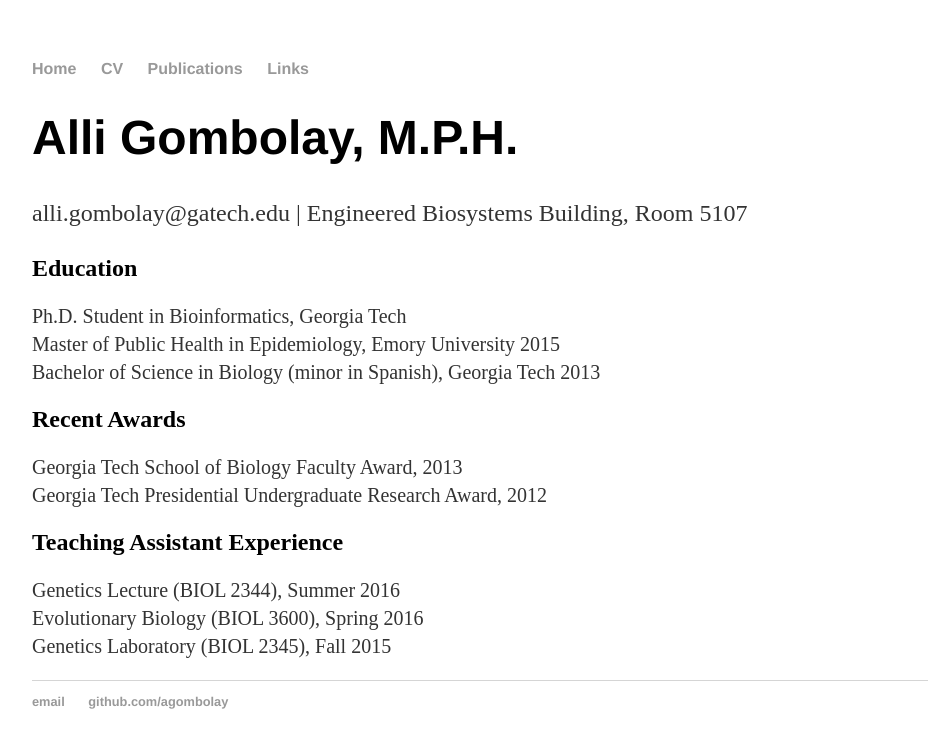
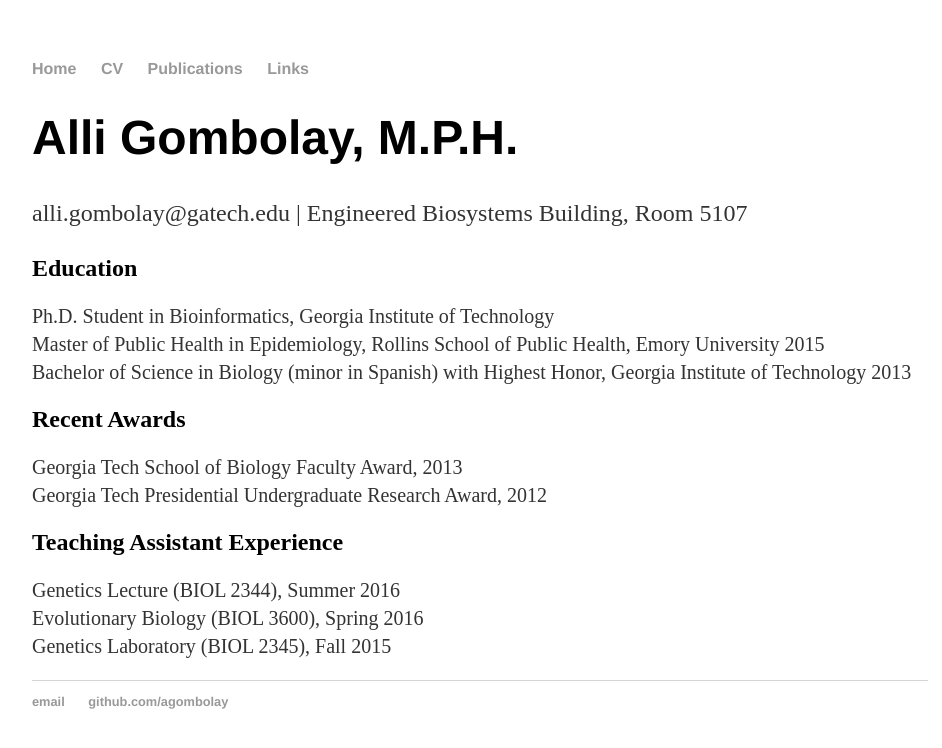
Before and after one commit to agombolay/agombolay.github.io, a Jekyll site: the page built from cv/index.html, in a window 1280 px wide. Shown: the top 748 px of the page, without its empty margins (160-1102 px from the left). Built offline with Jekyll 4.4.1, drawn with Linux system fonts in a browser that asks for light colours.

Commit message:
Update index.html

```diff
--- a/cv/index.html
+++ b/cv/index.html
@@ -8,9 +8,9 @@
 
 	<h2>Education</h2>
 	<p style="font-size:20px">
-	Ph.D. Student in Bioinformatics, Georgia Tech
-	<br>Master of Public Health in Epidemiology, Emory University 2015
-	<br>Bachelor of Science in Biology (minor in Spanish), Georgia Tech 2013</p>
+	Ph.D. Student in Bioinformatics, Georgia Institute of Technology
+	<br>Master of Public Health in Epidemiology, Rollins School of Public Health, Emory University 2015
+	<br>Bachelor of Science in Biology (minor in Spanish) with Highest Honor, Georgia Institute of Technology 2013</p>
 
 	<h2>Recent Awards</h2>
 	<p style="font-size:20px">
```
